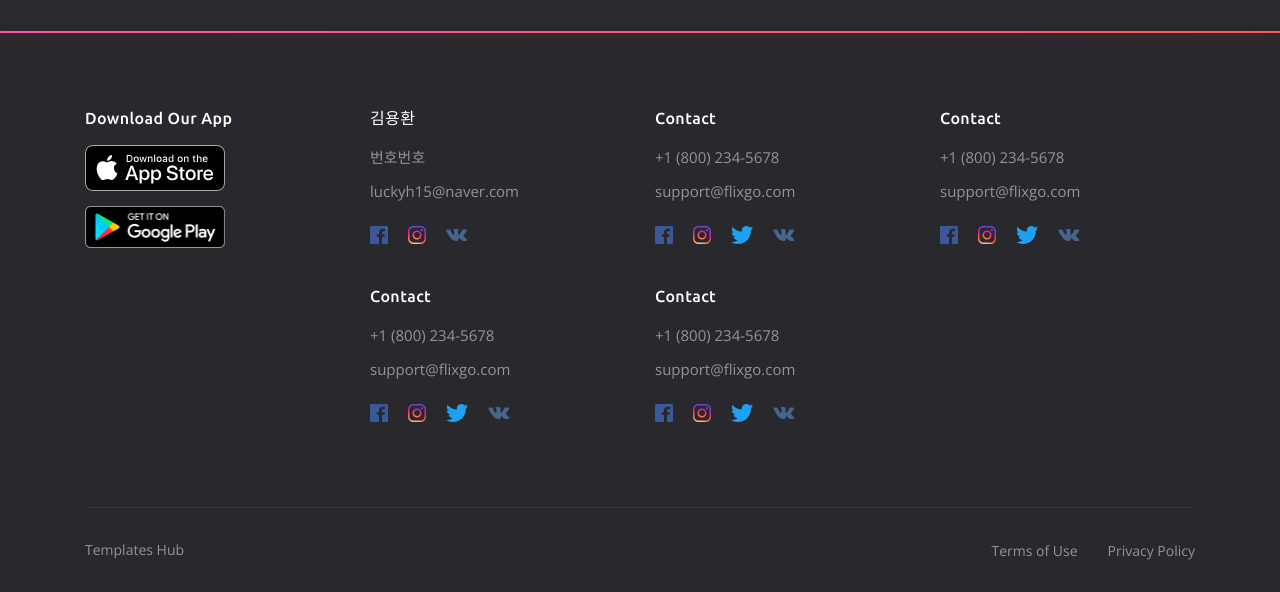
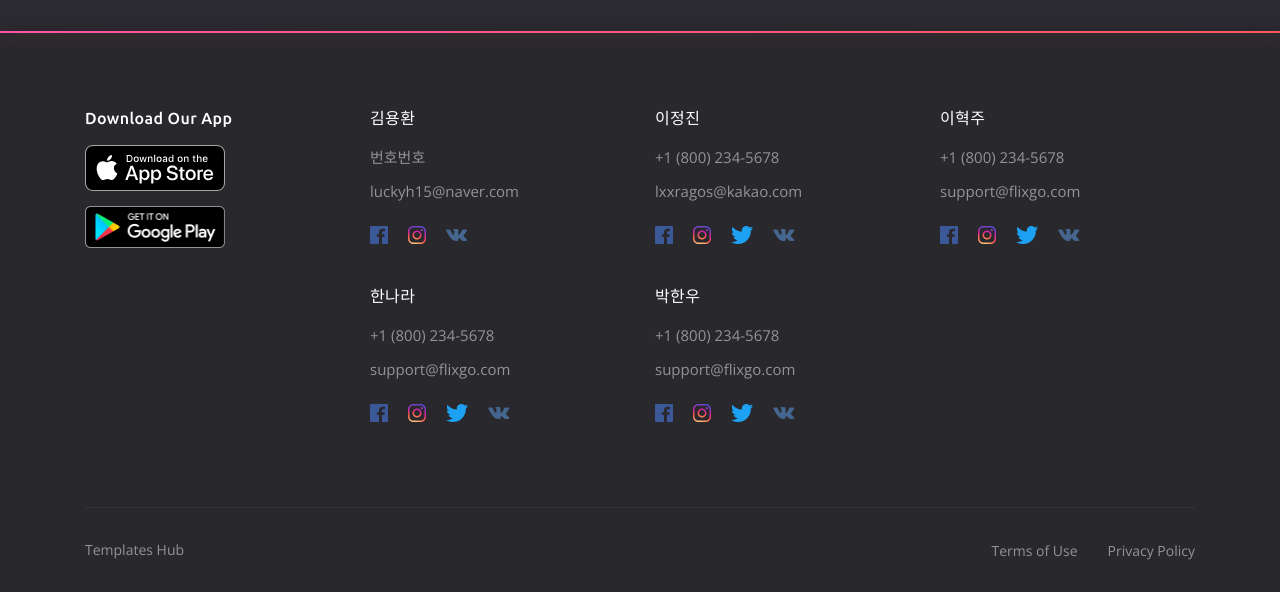
Before and after one commit to AVECJUEX/flixpedia00, a Java web app: page /member/findid in a window 1280 px wide. Shown: the part 1276-1868 px from the top of the page. Run offline with Spring Boot 4, a stand-in JSP engine, Linux system fonts and the light colour scheme; the project's own start-up code is not run, and a stand-in starts its controllers and pages.

Commit message:
[한우]footer에 개인정보 추가

```diff
--- a/src/main/webapp/WEB-INF/views/include/footer.jsp
+++ b/src/main/webapp/WEB-INF/views/include/footer.jsp
@@ -101,14 +101,14 @@
 
 				<!-- footer list -->
             <div class="col-12 col-sm-4 col-md-3">
-					<h6 class="footer__title">Contact</h6>
+               <h6 class="footer__title">이정진</h6>
                <ul class="footer__list">
                   <li><a href="tel:+18002345678">+1 (800) 234-5678</a></li>
-						<li><a href="mailto:support@moviego.com">support@flixgo.com</a></li>
+                  <li><a href="mailto:support@moviego.com">lxxragos@kakao.com</a></li>
                </ul>
                <ul class="footer__social">
                   <li class="facebook"><a href="#"><i class="icon ion-logo-facebook"></i></a></li>
-						<li class="instagram"><a href="#"><i class="icon ion-logo-instagram"></i></a></li>
+                  <li class="instagram"><a href="https://www.instagram.com/zung_zin/"><i class="icon ion-logo-instagram"></i></a></li>
                   <li class="twitter"><a href="#"><i class="icon ion-logo-twitter"></i></a></li>
                   <li class="vk"><a href="#"><i class="icon ion-logo-vk"></i></a></li>
                </ul>
@@ -117,7 +117,7 @@
 
 				<!-- footer list -->
 				<div class="col-12 col-sm-4 col-md-3">
-					<h6 class="footer__title">Contact</h6>
+					<h6 class="footer__title">이혁주</h6>
 					<ul class="footer__list">
 						<li><a href="tel:+18002345678">+1 (800) 234-5678</a></li>
 						<li><a href="mailto:support@moviego.com">support@flixgo.com</a></li>
@@ -139,7 +139,7 @@
 
 				<!-- footer list -->
 				<div class="col-12 col-sm-4 col-md-3">
-					<h6 class="footer__title">Contact</h6>
+					<h6 class="footer__title">한나라</h6>
 					<ul class="footer__list">
 						<li><a href="tel:+18002345678">+1 (800) 234-5678</a></li>
 						<li><a href="mailto:support@moviego.com">support@flixgo.com</a></li>
@@ -155,7 +155,7 @@
 
 				<!-- footer list -->
 				<div class="col-12 col-sm-4 col-md-3">
-					<h6 class="footer__title">Contact</h6>
+					<h6 class="footer__title">박한우</h6>
 					<ul class="footer__list">
 						<li><a href="tel:+18002345678">+1 (800) 234-5678</a></li>
 						<li><a href="mailto:support@moviego.com">support@flixgo.com</a></li>
```
Lines whose indentation alone changed are shown as unchanged.
